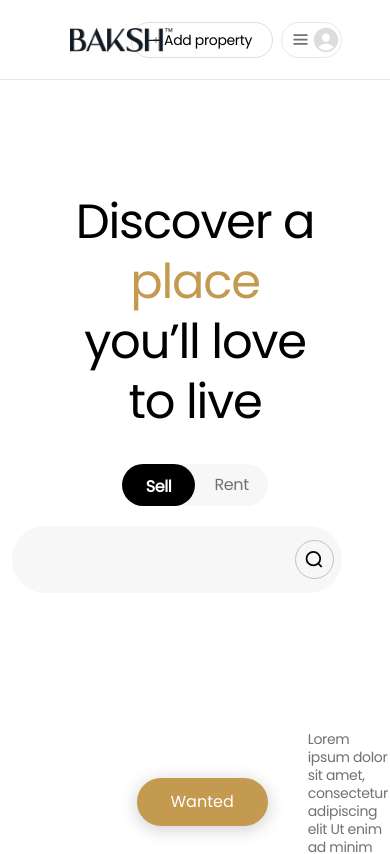
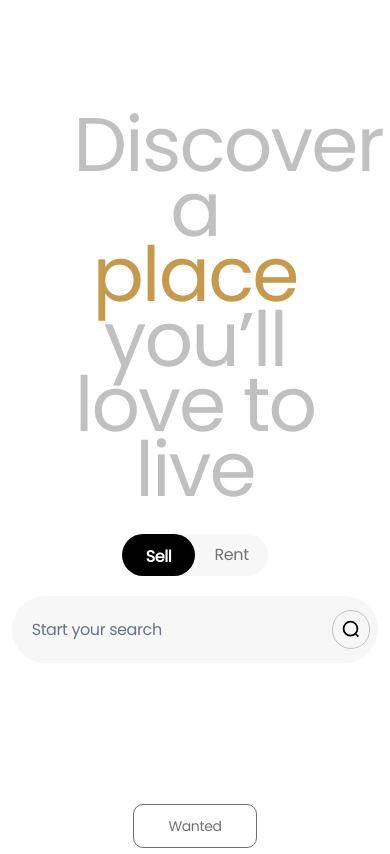
Before and after one commit to MuhammadKhan3/Airnub, a React (Create React App) app: page / in a window 390 px wide. Shown: the top 854 px of the page. Built offline with nearby package versions, Linux system fonts and the light colour scheme; what tailwind-gradient-mask-image would draw is missing.

Commit message:
fix button and res

```diff
--- a/src/components/homeFilter.jsx
+++ b/src/components/homeFilter.jsx
@@ -5,7 +5,7 @@ const HomeFilter = ({filterClick,setfilterClick}) => {
 
   return (
   <section className='flex flex-col relative'>
-    <div className={` mb:hidden  border-[1px] hover:border-[#DDDDDD]  border-[#717171]  h-[5.3rem] rounded-full  flex flex-row items-center ${filterClick.length>0 ? 'border-[#DDDDDD]':''}`}>
+    <div className={` mb:hidden  border-[1px] hover:border-[#DDDDDD]    h-[5.3rem] rounded-full  flex flex-row items-center ${filterClick.length>0 ? 'border-[#717171]':''}`}>
        <div className={`flex-[3]  flex flex-col  text-start  rounded-full  outline-transparent  cursor-pointer z-20   ${filterClick==='location' ? 'bg-[#FFFFFF] outline outline-2 outline-primaryWeb ':'outline hover:outline-2 hover:outline-[#717171]'}`} onClick={()=>setfilterClick('location')}>
             <div className=' p-5  '>
                 <h3 className={` text-base2-bold ${filterClick==='location' ? 'text-primaryWeb':''}`}>Location</h3>
@@ -50,8 +50,8 @@ const HomeFilter = ({filterClick,setfilterClick}) => {
       </div>
     }
     </div>
-    <div className='bg-[#F7F7F7] rounded-[74px] overflow-hidden h-[67px]  hidden  w-[90%]  px-2 mb:flex mb:flex-row mb:items-center'>
-       <input type='text' className='bg-[#F7F7F7]  border-none outline-none ring-0 w-[90%] focus:ring-0 h-full text-base'/>
+    <div className='bg-[#F7F7F7] rounded-[74px] overflow-hidden h-[67px]  hidden  w-[100%]  px-2 mb:flex mb:flex-row mb:items-center'>
+       <input type='text' placeholder='Start your search' className='bg-[#F7F7F7]  border-none outline-none ring-0 w-[90%] focus:ring-0 h-full text-base'/>
        <FiSearch size={20} className=" border-[1px] border-[#C0C0C0]  p-2 w-[39px] h-[39px] rounded-full"/>
     </div>
   </section>
--- a/src/index.css
+++ b/src/index.css
@@ -8,8 +8,13 @@ body {
   background-color: white;
   height: 100%;
   width: 100%;
+  /* overflow: hidden; */
+
   /* selection:bg-yellow-400 selection:text-white
   scrollbar-thin scrollbar-thumb-darkyellow   */
+}
+body::-webkit-scrollbar {
+  display: none;
 }
 
 .bodyColor{
--- a/src/pages/home/home.jsx
+++ b/src/pages/home/home.jsx
@@ -4,12 +4,17 @@ import Property from "../../components/property";
 import Header from "../../components/header";
 import HomeContent from "./homeContent";
 
-
 const Home=()=>{
     return (
     <div className="flex flex-col relative h-screen w-full ">
-       <HomeHeader/>
+      {/* <div className="mb:hidden">
+      </div>
+      <div> */}
+        <HomeHeader/>
        <HomeContent/>
+      {/* </div> */}
+
+
     </div>
         )
 }
--- a/src/pages/home/homeContent.jsx
+++ b/src/pages/home/homeContent.jsx
@@ -8,10 +8,12 @@ const HomeContent = () => {
   const [propertyType,setpropertyType]=useState('buy');
   const [filterClick,setfilterClick]=useState('');
 
+
   return (
-    <section className=' lg:bg-gradient-to-tr  from-pink-50 via-pink-50   to-blue-50 mb:bg-white mix-blend-multiply    bg-white/30   flex flex-col items-center justify-center w-full   h-fit relative text-black' onClick={(e)=>{ console.log('bublin'); setfilterClick('')}}>
+    <section className='lg:bg-gradient-to-tr md:bg-gradient-to-tr xl:bg-gradient-to-tr 2xl:bg-gradient-to-tr 3xl:bg-gradient-to-tr  from-pink-50 via-pink-50   to-blue-50 mb:bg-white  sm:bg-white   mix-blend-multiply       flex flex-col items-center justify-center w-full   h-fit relative text-black' onClick={(e)=>{ console.log('bublin'); setfilterClick('')}}>
        <div className='h-fit   mt-28 text-center'>
-         <h1 className='text-bigHeading h-fit w-[62.5%] mx-auto text-black'>
+
+         <h1 className='text-bigHeading h-fit w-[62.5%] mx-auto text-black  mb:text-[#C0C0C0]  font-light mb:text-responsive-heading'>
            Discover a <span className='text-primaryWeb'>place</span> you’ll love to live
          </h1>
        </div>
@@ -21,12 +23,14 @@ const HomeContent = () => {
        <div className='h-full w-[50%] mb:w-[94%] sm:w-[80%] md:w-[80%] mx-auto text-center mt-5 ' onClick={(e)=>{e.stopPropagation()}}>
           <HomeFilter filterClick={filterClick} setfilterClick={setfilterClick} />
        </div>
-       <div className='mx-auto rounded-xl  flex flex-row items-center  gap-10 w-[30vw]'>
+       <div className='mx-auto rounded-xl  flex flex-row items-center  gap-10 w-[30vw] mb:flex-col mb:gap-5'>
           <div>
-            <button style={{boxShadow:' 0px 3px 18px rgba(0, 0, 0, 0.2)'}} className='px-[34px] rounded-full text-white py-[12px] bg-primaryWeb'>Wanted</button>
+            <button style={{boxShadow:' 0px 3px 18px rgba(0, 0, 0, 0.2)'}} className='px-[34px] rounded-full text-white py-[12px] bg-primaryWeb mb:hidden'>Wanted</button>
+            <button  className='px-[34px]  py-[12px] border-[1px] border-[#717171] hidden mb:inline-block text-base2 text-[#717171] rounded-[10px]'>Wanted</button>
+
           </div>
-          <div>
-            <p className='text-base2 text-[#717171]'>Lorem ipsum dolor sit amet, consectetur adipiscing elit Ut enim ad minim veniam</p>
+          <div className='w-72'>
+            <p className='text-base2 text-[#717171] mb:text-small text-center'>Sed ut perspiciatis unde omnis iste natus error sit voluptatem accusantium doloremque laudantium.</p>
           </div>
        </div>
 
--- a/src/pages/home/homeHeader.jsx
+++ b/src/pages/home/homeHeader.jsx
@@ -13,7 +13,7 @@ import { useState } from 'react';
 import {FiSearch} from 'react-icons/fi'
 const HomeHeader = () => {
     const [activeheader,setheader]=useState(false);
-  return (<section className='flex flex-col h-full relative text-black'>
+  return (<section className='flex flex-col h-full relative text-black  mb:hidden'>
           <div className={`flex flex-row justify-between items-center border-b-[1px] p-2 !h-[80px] bg-white z-30 transition-all ${activeheader ? 'bg-opacity-0 hidden' :'bg-opacity-100 visible '}`}>
 
          <div className='!ml-16 p-4 h-[26.22px]'>
--- a/tailwind.config.js
+++ b/tailwind.config.js
@@ -101,6 +101,24 @@ module.exports = {
           textAlign: 'left',
 
         }
+      ],
+      'responsive-heading':[
+        '76px',{
+          fontFamily: 'Poppins',
+          fontSize: '76px',
+          fontWeight: '275',
+          lineHeight: '65px',
+          letterSpacing: '-0.025em',
+          textAlign: 'left',
+
+          fontFamily: 'Poppins',
+          fontSize: '76px',
+          fontWeight: '500',
+          lineHeight: '65px',
+          letterSpacing: '-0.025em',
+          textAlign: 'left'
+
+        }
       ]
   },
     screens:{
```
